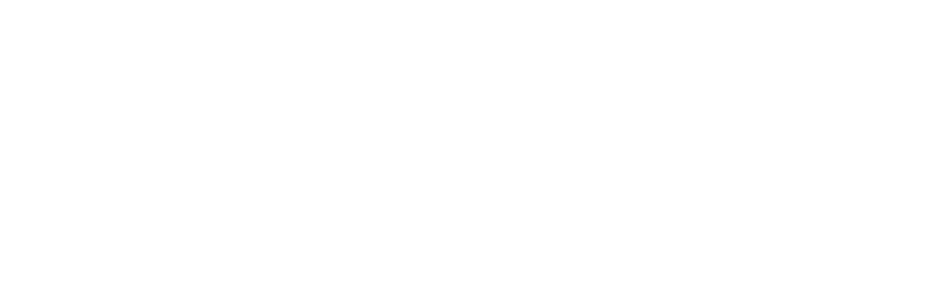
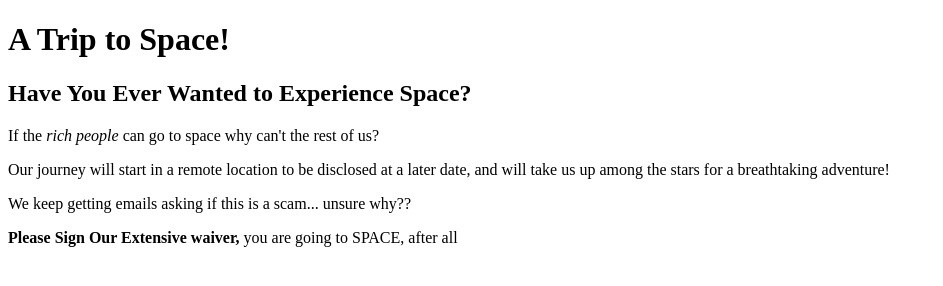
Before and after one commit to israsteeves3/take-it-further, a plain HTML site: page invitation.html in a window 1280 px wide. Shown: the whole page, without its empty margins (0-943 px from the left). Drawn offline with Linux system fonts and the light colour scheme.

Commit message:
Creation
Let's go to space!

```diff
--- a/invitation.html
+++ b/invitation.html
@@ -3,9 +3,18 @@
 <head>
     <meta charset="UTF-8">
     <meta name="viewport" content="width=device-width, initial-scale=1.0">
-    <title>Welcome!!!</title>
+    <title>You're invited!!</title>
 </head>
 <body>
+    <h1>A Trip to Space!</h1>
+    <h2> Have You Ever Wanted to Experience Space?</h2>
+    <p> If the <i>rich people</i> can go to space why can't the rest of us?</p>
+    <p> Our journey will start in a remote location to be disclosed at a later date, and will take us up among the stars for a breathtaking adventure!</p>
+    <p>We keep getting emails asking if this is a scam... unsure why??</p>
 
+
+
+
+    <p><b>Please Sign Our Extensive waiver,</b> you are going to SPACE, after all</p>
 </body>
 </html>
```
